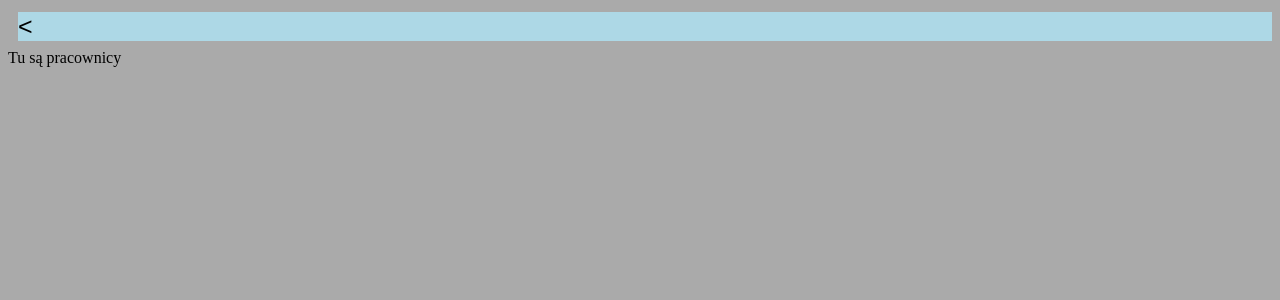
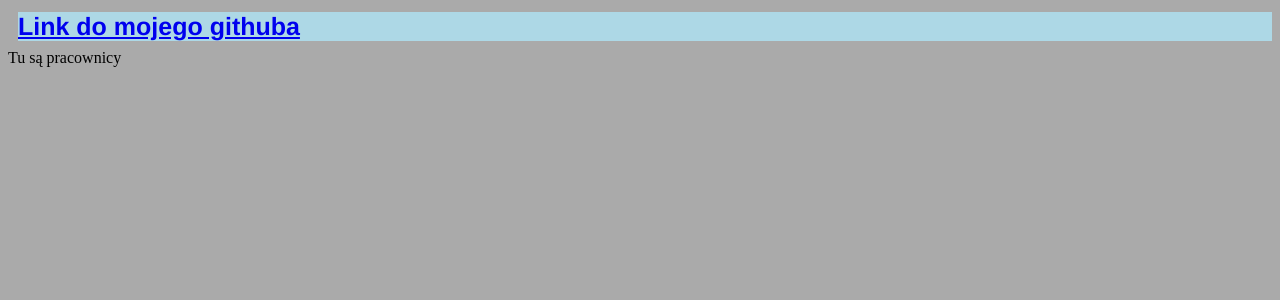
Before and after one commit to wilkdaniel03/PHP-SQL-Wprowadzenie, a PHP site: page /pracownicy.php in a window 1280 px wide. Shown: the top 300 px of the page. Run offline with PHP 8.4, Linux system fonts and the light colour scheme.

Commit message:
Update pracownicy.php

```diff
--- a/pracownicy.php
+++ b/pracownicy.php
@@ -6,8 +6,9 @@
 </head>
 <body>
   <div class="nav">
-    <
+     <strong><a href="https://github.com/wilkdaniel03/PHP-SQL-Wprowadzenie">Link do mojego githuba</a></strong>
   </div>
+</body>
 <?php
 
   echo("Tu są pracownicy");
```
